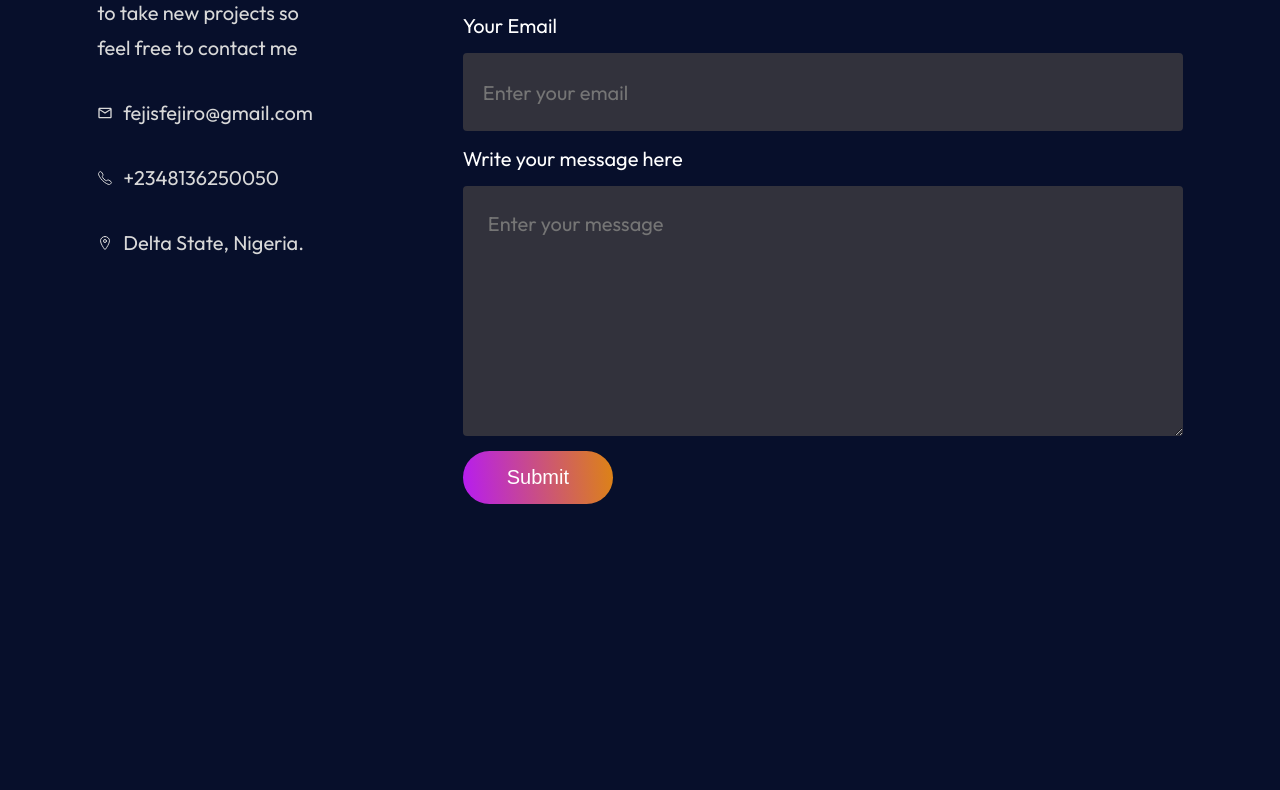
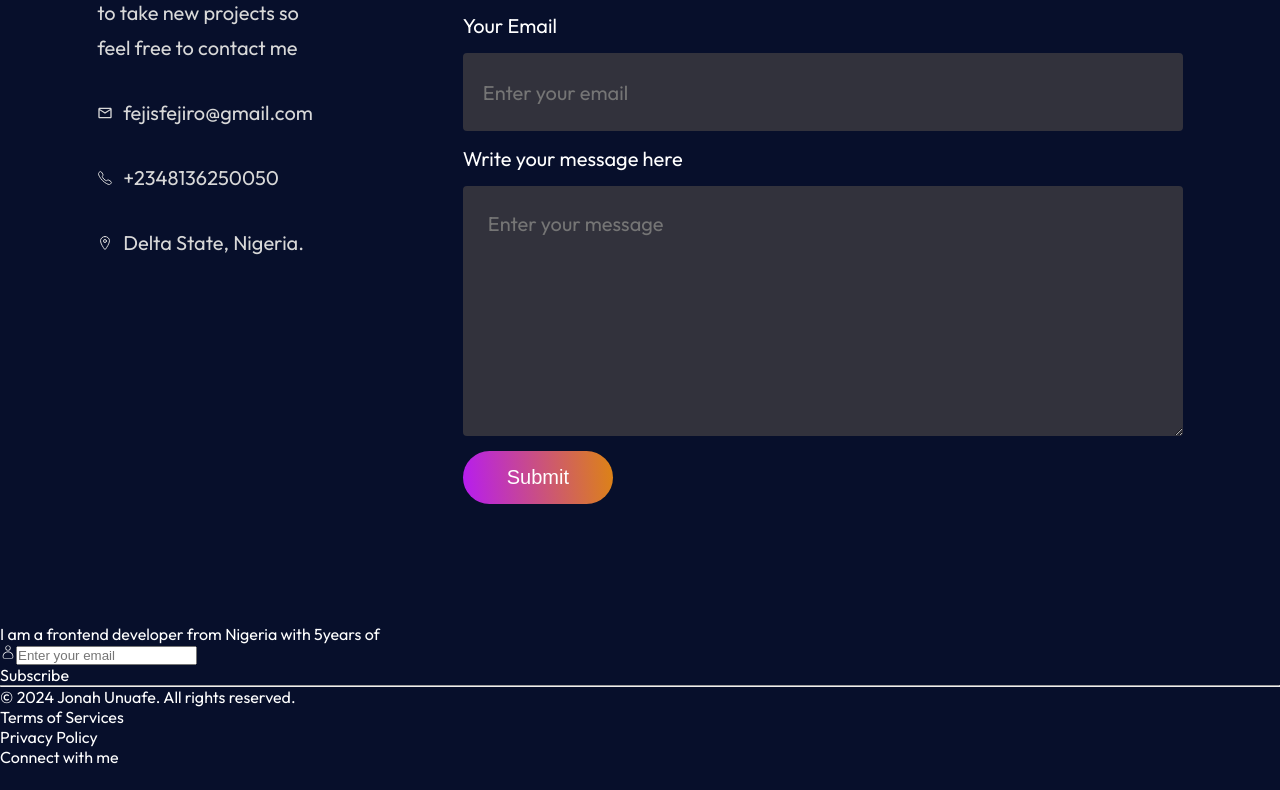
Before and after one commit to jonahunuafe/portfolio-react, a React (Vite) app: page / in a window 1280 px wide. Shown: the part 3646-4436 px from the top of the page. Before the commit the page ends 4213 px from the top, so only its background shows below. Built offline with nearby package versions, Linux system fonts and the light colour scheme.

Commit message:
set up html structure for the footer

```diff
--- a/src/App.jsx
+++ b/src/App.jsx
@@ -5,6 +5,7 @@ import About from "./components/About/About";
 import Services from "./components/Services/Services";
 import MyWork from "./components/MyWork/MyWork";
 import Contact from "./components/Contact/Contact";
+import Footer from "./components/Footer/Footer"
 
 const App = () => {
   return (
@@ -15,6 +16,7 @@ const App = () => {
       <Services />
       <MyWork />
       <Contact />
+      <Footer />
     </div>
   )
 }
--- /dev/null
+++ b/src/components/Footer/Footer.jsx
@@ -0,0 +1,33 @@
+import React from 'react'
+import { CiUser } from "react-icons/ci";
+import classes from "./Footer.module.css";
+
+const Footer = () => {
+  return (
+    <div className={classes.footer}>
+      <div className={classes.footerTop}>
+        <div className={classes.footerTopLeft}>
+          <p>I am a frontend developer from Nigeria with 5years of</p>
+        </div>
+        <div className={classes.footerTopRight}>
+          <div className={classes.footerEmailInput}>
+            <CiUser />
+            <input type="email" placeholder="Enter your email" />
+          </div>
+          <div className={classes.footerSubscribe}>Subscribe</div>
+        </div>
+      </div>
+      <hr />
+      <div className={classes.footerBottom}>
+        <p className={classes.footerBottomLeft}>&copy; 2024 Jonah Unuafe. All rights reserved.</p>
+        <div className={classes.footerBottomRight}>
+          <p>Terms of Services</p>
+          <p>Privacy Policy</p>
+          <p>Connect with me</p>
+        </div>
+      </div>
+    </div>
+  )
+}
+
+export default Footer
```
Also changed, not shown: src/components/Footer/Footer.module.css (added).
